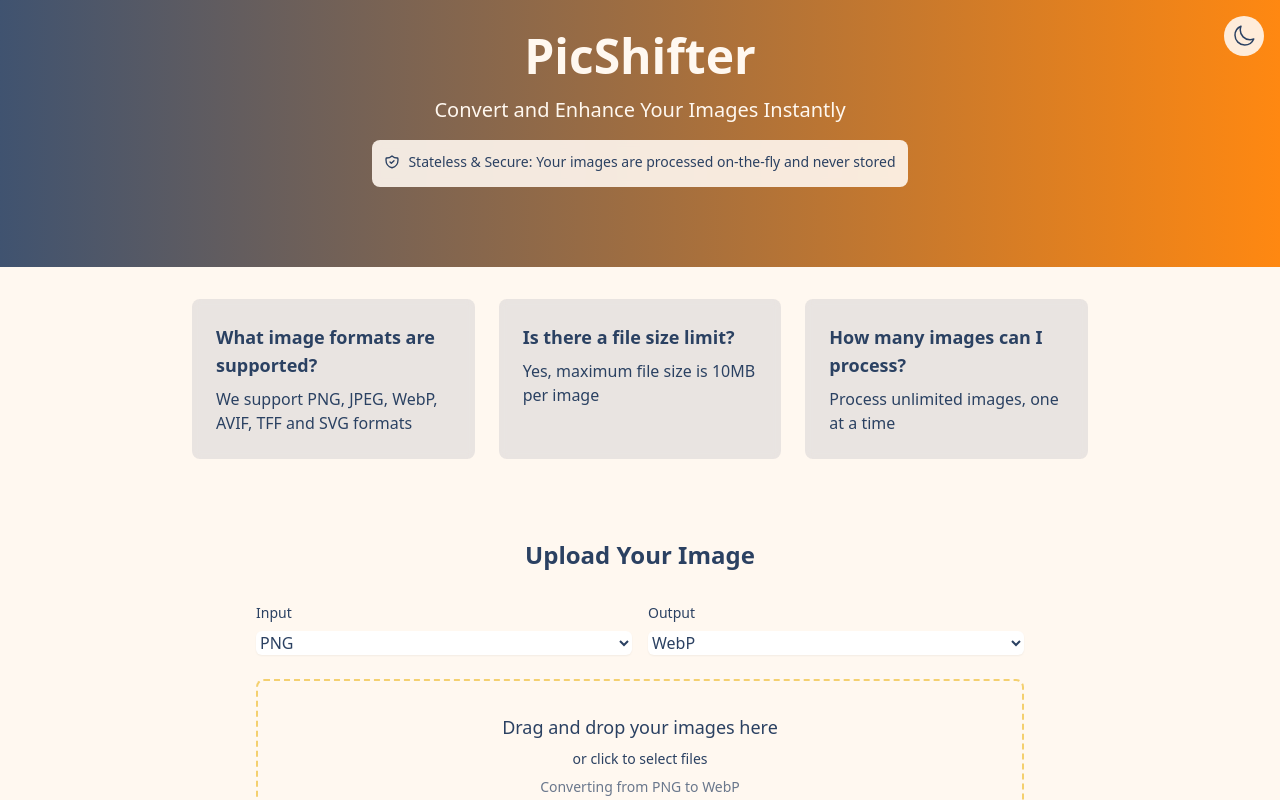
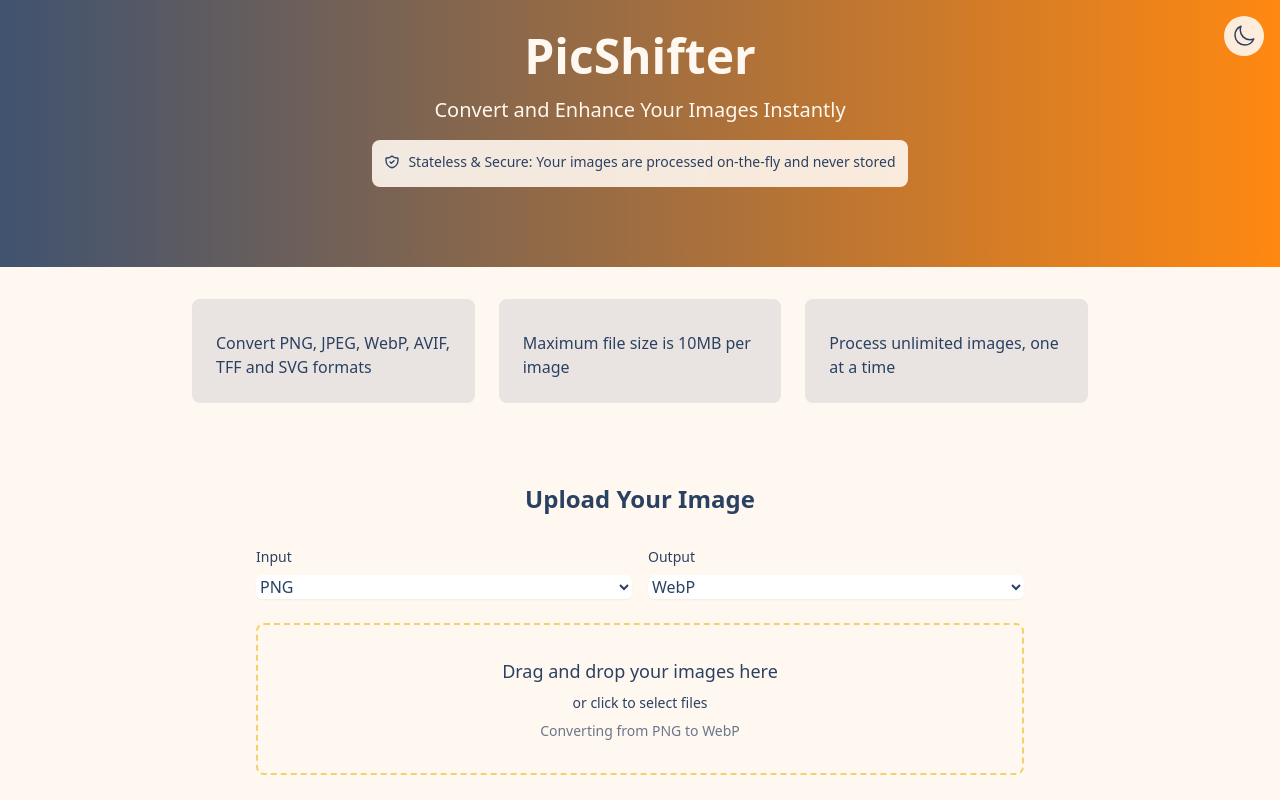
Before and after one commit to Freundlyapps/PicShifter, a Next.js app: page / in a window 1280 px wide. Shown: the top 800 px of the page. Built offline with nearby package versions, Linux system fonts and the light colour scheme.

Commit message:
updated FAQ.tsx for better user experience

```diff
--- a/app/components/FAQ.tsx
+++ b/app/components/FAQ.tsx
@@ -4,15 +4,15 @@
 export default function FAQ() {
   const faqs = [
     {
-      question: "What image formats are supported?",
-      answer: "We support PNG, JPEG, WebP, AVIF, TFF and SVG formats"
+      question: "",
+      answer: "Convert PNG, JPEG, WebP, AVIF, TFF and SVG formats"
     },
     {
-      question: "Is there a file size limit?",
-      answer: "Yes, maximum file size is 10MB per image"
+      question: "",
+      answer: "Maximum file size is 10MB per image"
     },
     {
-      question: "How many images can I process?",
+      question: "",
       answer: "Process unlimited images, one at a time"
     }
   ];
```
